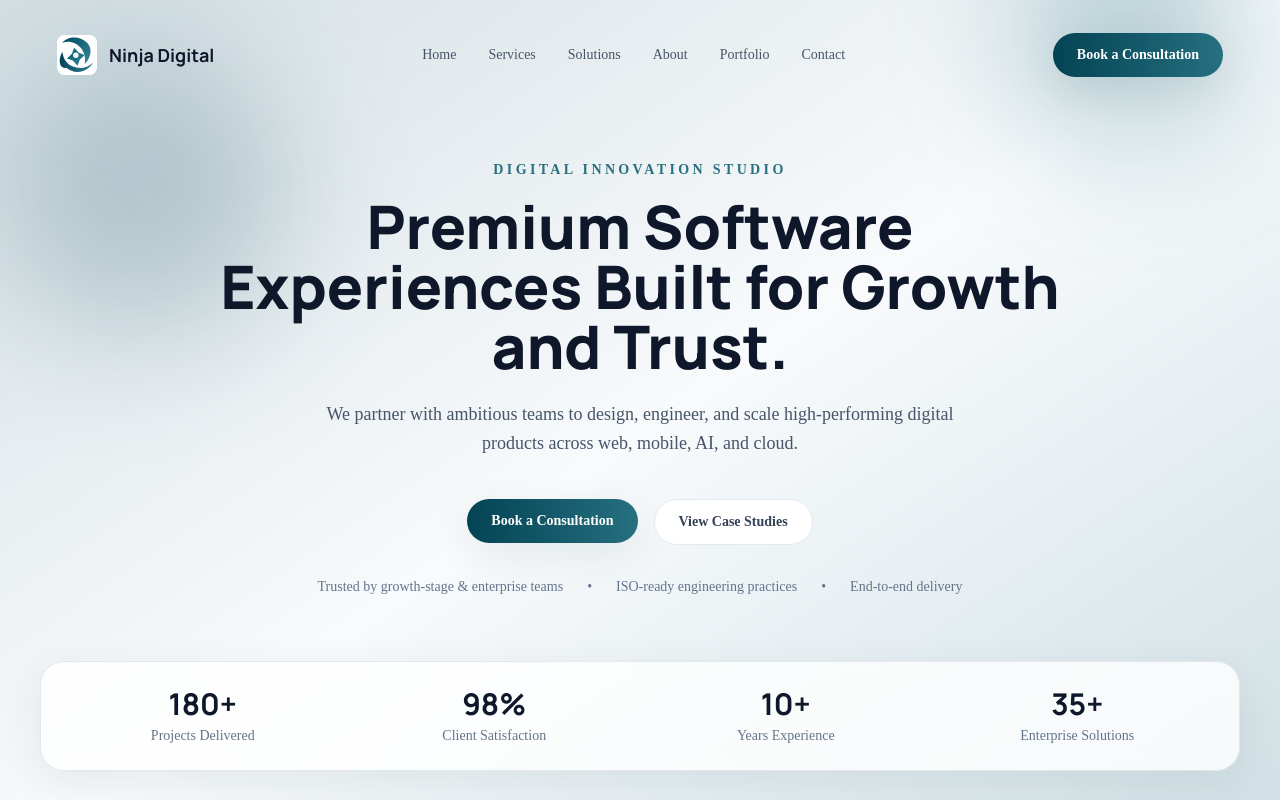
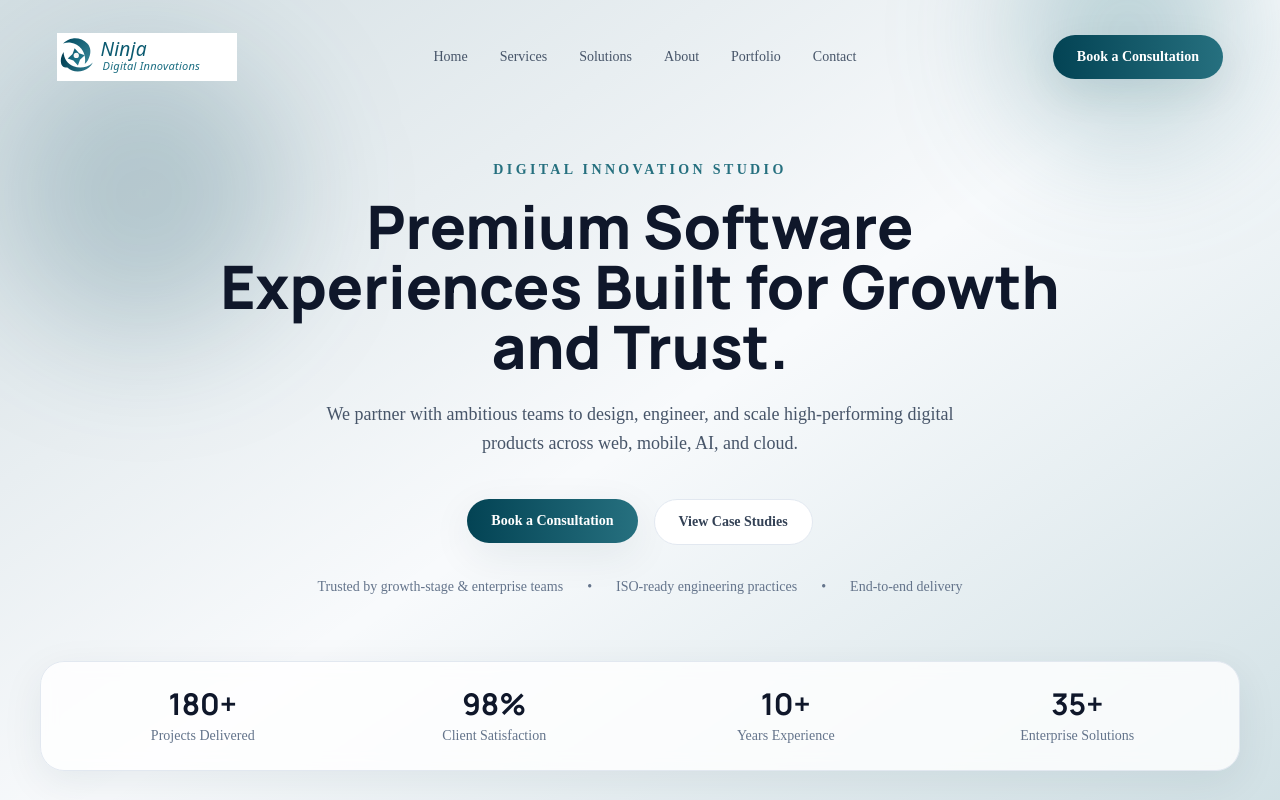
Before and after one commit to masudndiuiux-maker/ninja-digital-innovations, a Next.js app: page / in a window 1280 px wide. Shown: the top 800 px of the page. Built offline with nearby package versions, Linux system fonts and the light colour scheme.

Commit message:
Replace navbar brand with full logo wordmark

```diff
--- a/components/sections/Navbar.tsx
+++ b/components/sections/Navbar.tsx
@@ -23,9 +23,15 @@ export function Navbar() {
     <header className="fixed inset-x-0 top-0 z-50 px-4 pt-4">
       <div className={`section-container rounded-2xl border transition-all ${scrolled ? 'border-slate-200 bg-white/90 shadow-soft backdrop-blur' : 'border-transparent bg-transparent'}`}>
         <nav className="flex items-center justify-between py-4">
-          <Link href="/" className="flex items-center gap-3 font-display text-lg font-bold text-slate-900">
-            <Image src="/logo-mark.svg" alt="Ninja Digital logo" width={40} height={40} className="h-10 w-10" priority />
-            <span>Ninja Digital</span>
+          <Link href="/" className="flex items-center">
+            <Image
+              src="/logo-wordmark.svg"
+              alt="Ninja Digital Innovations logo"
+              width={260}
+              height={64}
+              className="h-12 w-auto"
+              priority
+            />
           </Link>
           <div className="hidden items-center gap-8 md:flex">
             {navLinks.map((link) => (
```
Also changed, not shown: public/logo-wordmark.svg (added).
